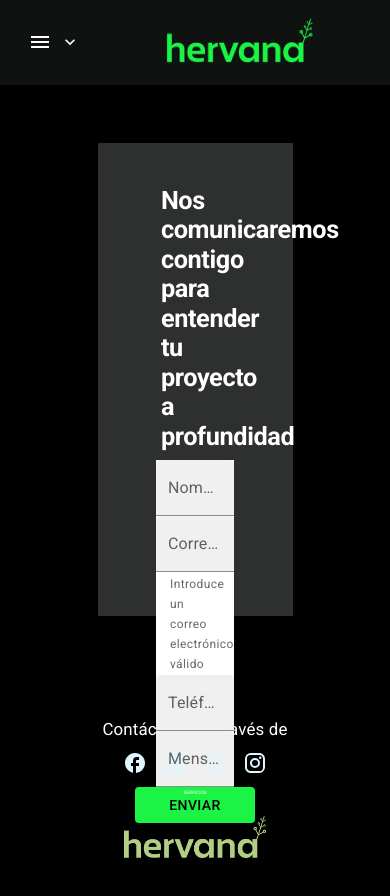
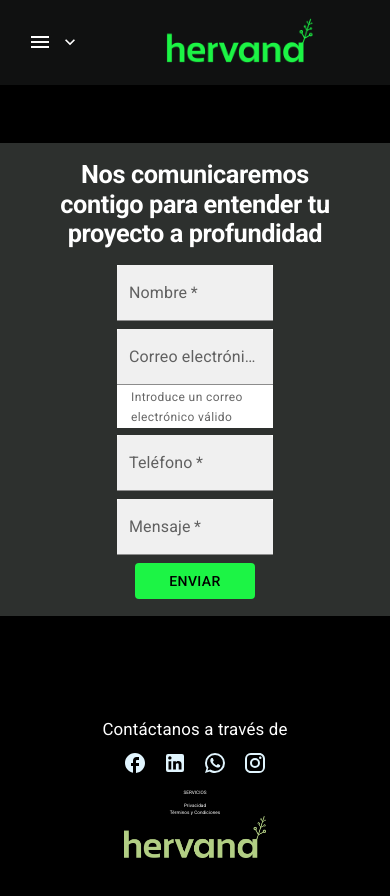
Before and after one commit to EsquizoDEV/hervana, a React (Create React App) app: page /proyecto in a window 390 px wide. Shown: the top 896 px of the page. Built offline with nearby package versions, Linux system fonts and the light colour scheme.

Commit message:
responsive contact

```diff
--- a/src/views/tengoproyecto/ProjectInput.jsx
+++ b/src/views/tengoproyecto/ProjectInput.jsx
@@ -181,7 +181,7 @@
             </Modal>
 
 
-        <Grid sx={{justifyContent:"center", alignItems:"center", height:"70%"}} container>
+        <Grid sx={{display:"flex",justifyContent:"center", alignItems:"center", height:"70%"}} container>
                   <Box component="form"
                       onSubmit={handleSend}
                       sx={
@@ -190,9 +190,10 @@
                           display:"flex",
                           flexDirection:"column",
                           justifyContent:"space-between",
+                          alignItems:"center",
                           backgroundColor:"#2D302E",
                           alignItems:"center",
-                          width:"50%"
+                          width:isMobile ? "100%" : "50%"
                       }
                       }
                   >
@@ -202,11 +203,12 @@
                       variant="h1"
                       style={
                         {
+                          textAlign:"center",
                           fontSize:"3vh",
-                          width:"35%",
+                          width:isMobile ? "80%" : "100%",
                           fontWeight:"bold",
                           color:"white",
-                          marginTop:"5vh",
+                          marginTop:isMobile ? "2vh" :  "5vh",
                         }
                     }> {getText('proyecto', 'input', 'title')} </Typography>
                     <TextField
```
